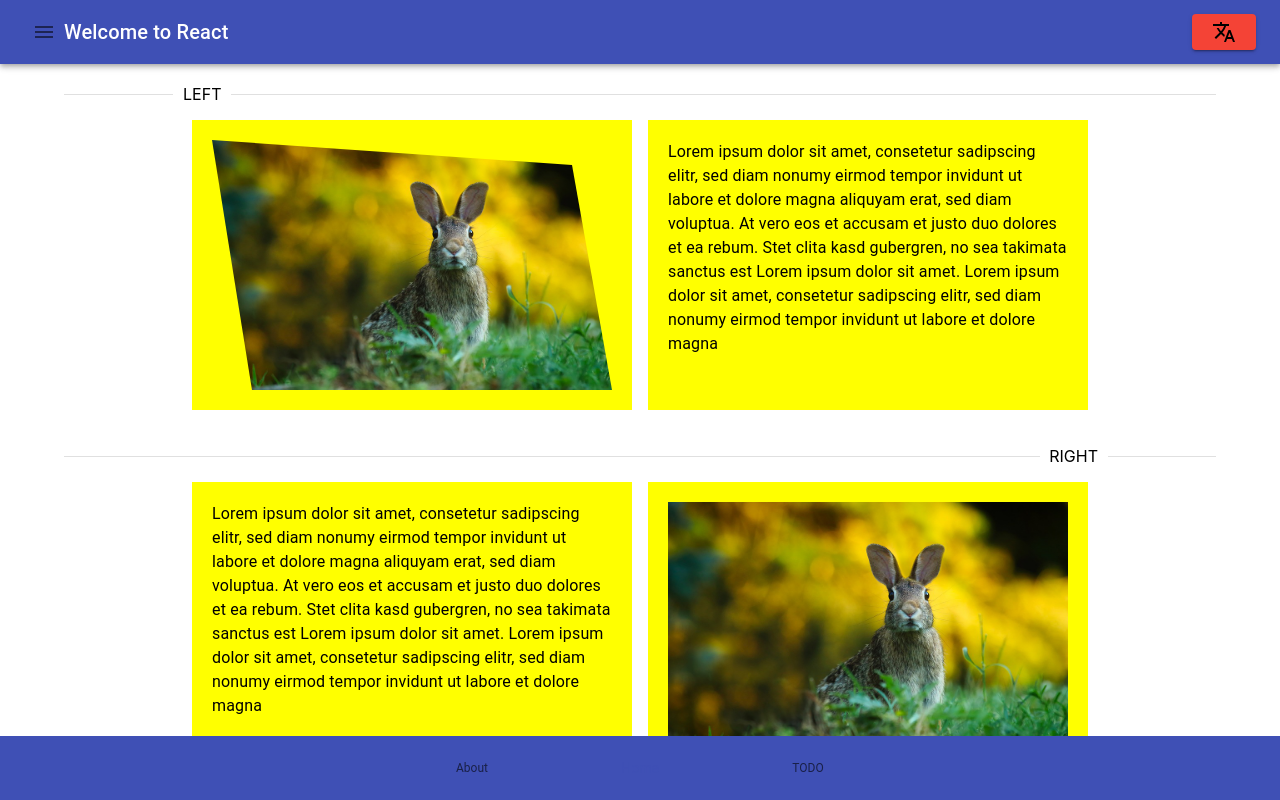
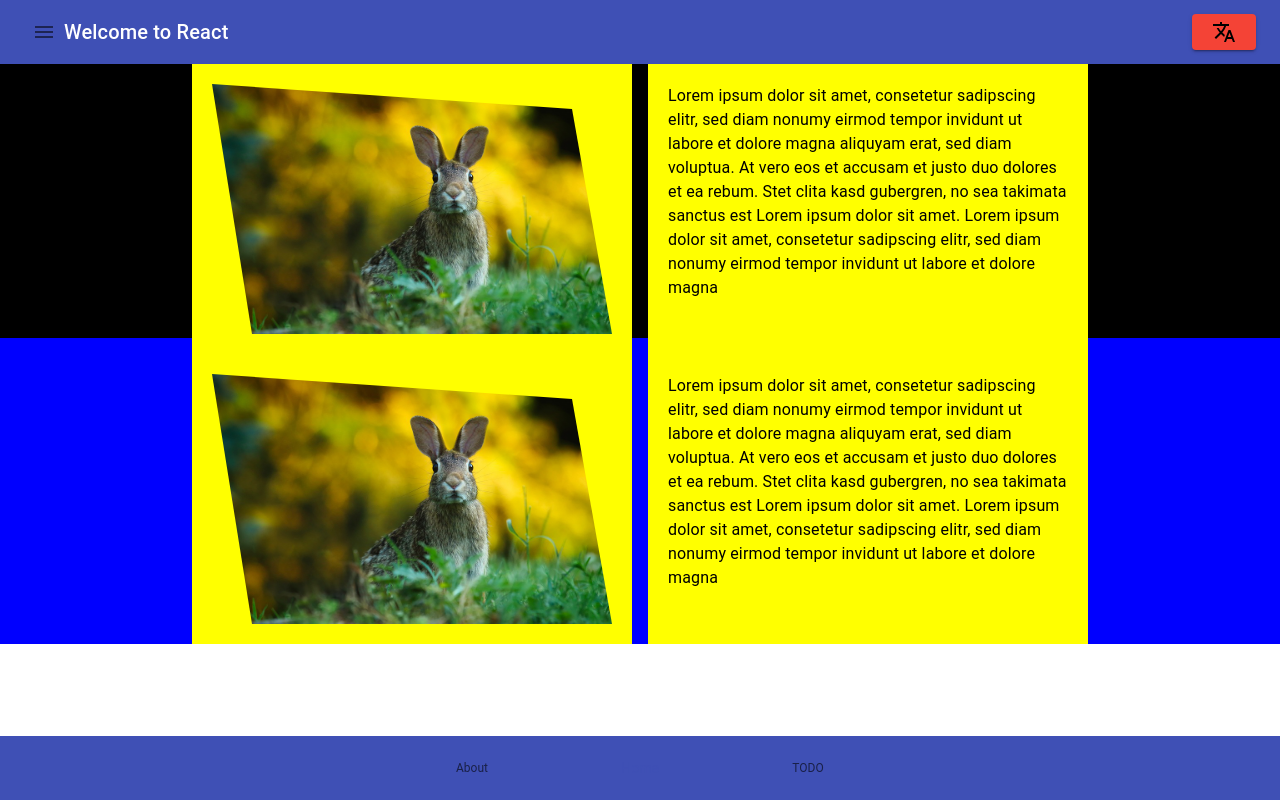
Before and after one commit to philippe-laurentiu/portfolio, a React (Create React App) app in the folder app/: page / in a window 1280 px wide. Built offline with nearby package versions, Linux system fonts and the light colour scheme.

Commit message:
change styling and grid layout

```diff
--- a/app/src/App.tsx
+++ b/app/src/App.tsx
@@ -46,6 +46,14 @@ const theme1 = createTheme({
       dark: '#ba000d',
       contrastText: '#000'
     }
+  },
+  components: {
+    MuiContainer: {
+      defaultProps: {
+        maxWidth: false,
+        disableGutters: true
+      }
+    }
   }
 })
 
--- a/app/src/pages/Home.tsx
+++ b/app/src/pages/Home.tsx
@@ -1,76 +1,18 @@
 import React from 'react'
-import Box from '@material-ui/core/Box'
-import Grid from '@material-ui/core/Grid'
-import Divider from '@material-ui/core/Divider'
 import Container from '@material-ui/core/Container'
-import { TestImage, TestText } from './PageFragments'
-import testImg from '../assets/test.jpg'
-import AsymmetricImage from '../components/AsymmetricImage'
+import { imageWithText } from './PageFragments'
 
 const Home = (): JSX.Element => {
   return (
     <div>
-        <Container>
-            <Grid container spacing={2} justifyContent='center'>
-                {/* <Divider textAlign="left">LEFT</Divider> */}
-                <Grid item xs={12}>
-                    <Box sx={{
-                      width: '100%',
-                      marginTop: '20px'
-                    }}>
-                      <Divider textAlign="left">LEFT</Divider>
-                    </Box>
-                </Grid>
-                <Grid item>
-                    <Box sx={{
-                      width: '400px',
-                      height: '250px',
-                      backgroundColor: 'yellow',
-                      padding: '20px'
-                    }}>
-                      <AsymmetricImage image={testImg} />
-                    </Box>
-                </Grid>
-                <Grid item>
-                    <Box sx={{
-                      width: '400px',
-                      height: '250px',
-                      backgroundColor: 'yellow',
-                      padding: '20px'
-                    }}>
-                      <TestText />
-                    </Box>
-                </Grid>
-                <Grid item xs={12}>
-                    <Box sx={{
-                      width: '100%',
-                      marginTop: '20px'
-                    }}>
-                      <Divider textAlign="right">RIGHT</Divider>
-                    </Box>
-                </Grid>
-                <Grid item>
-                    <Box sx={{
-                      width: '400px',
-                      height: '250px',
-                      backgroundColor: 'yellow',
-                      padding: '20px'
-                    }}>
-                      <TestText />
-                    </Box>
-                </Grid>
-                <Grid item>
-                    <Box sx={{
-                      width: '400px',
-                      height: '250px',
-                      backgroundColor: 'yellow',
-                      padding: '20px'
-                    }}>
-                      <TestImage />
-                    </Box>
-                </Grid>
-            </Grid>
-        </Container>
+      <Container>
+        {imageWithText({
+          bgcolor: 'black'
+        })}
+        {imageWithText({
+          bgcolor: 'blue'
+        })}
+      </Container>
     </div>
   )
 }
--- a/app/src/pages/PageFragments.tsx
+++ b/app/src/pages/PageFragments.tsx
@@ -1,22 +1,6 @@
 import React from 'react'
-import Typography from '@material-ui/core/Typography'
-import testImg from '../assets/test.jpg'
+import { ImageWithText, ImageWithTextInterface } from './pagefragments/ImageWithText'
 
-export const TestImage = (): JSX.Element => {
-  return (
-        <img src={testImg} alt='test image' className='image'/>
-  )
+export const imageWithText = ({ bgcolor }: ImageWithTextInterface): JSX.Element => {
+  return <ImageWithText bgcolor={bgcolor} />
 }
-
-export const TestText = (): JSX.Element => {
-  return (
-        <Typography>
-            Lorem ipsum dolor sit amet, consetetur sadipscing elitr,
-            sed diam nonumy eirmod tempor invidunt ut labore et dolore magna aliquyam erat,
-            sed diam voluptua. At vero eos et accusam et justo duo dolores et ea rebum.
-            Stet clita kasd gubergren, no sea takimata sanctus est Lorem ipsum dolor sit amet.
-            Lorem ipsum dolor sit amet, consetetur sadipscing elitr,
-            sed diam nonumy eirmod tempor invidunt ut labore et dolore magna
-        </Typography>
-  )
-}
--- /dev/null
+++ b/app/src/pages/pagefragments/ImageWithText.tsx
@@ -0,0 +1,62 @@
+import React from 'react'
+import Box from '@material-ui/core/Box'
+import Grid from '@material-ui/core/Grid'
+import testImg from '../../assets/test.jpg'
+import AsymmetricImage from '../../components/AsymmetricImage'
+import Typography from '@material-ui/core/Typography'
+
+export interface ImageWithTextInterface {
+  bgcolor: string
+}
+
+export const ImageWithText = ({ bgcolor }: ImageWithTextInterface): JSX.Element => {
+  return (
+    <Box width={'100%'} bgcolor={bgcolor}>
+      <Grid container spacing={2} justifyContent='center'>
+        <Grid item>
+          <Box
+            sx={{
+              width: '400px',
+              height: '250px',
+              backgroundColor: 'yellow',
+              padding: '20px'
+            }}
+          >
+            <AsymmetricImage image={testImg} />
+          </Box>
+        </Grid>
+        <Grid item>
+          <Box
+            sx={{
+              width: '400px',
+              height: '250px',
+              backgroundColor: 'yellow',
+              padding: '20px'
+            }}
+          >
+            <TestText />
+          </Box>
+        </Grid>
+      </Grid>
+    </Box>
+  )
+}
+
+export const TestImage = (): JSX.Element => {
+  return (
+        <img src={testImg} alt='test image' className='image'/>
+  )
+}
+
+export const TestText = (): JSX.Element => {
+  return (
+        <Typography>
+            Lorem ipsum dolor sit amet, consetetur sadipscing elitr,
+            sed diam nonumy eirmod tempor invidunt ut labore et dolore magna aliquyam erat,
+            sed diam voluptua. At vero eos et accusam et justo duo dolores et ea rebum.
+            Stet clita kasd gubergren, no sea takimata sanctus est Lorem ipsum dolor sit amet.
+            Lorem ipsum dolor sit amet, consetetur sadipscing elitr,
+            sed diam nonumy eirmod tempor invidunt ut labore et dolore magna
+        </Typography>
+  )
+}
```
Also changed, not shown: 1 other file (tests, documents, lock files or other folders).
